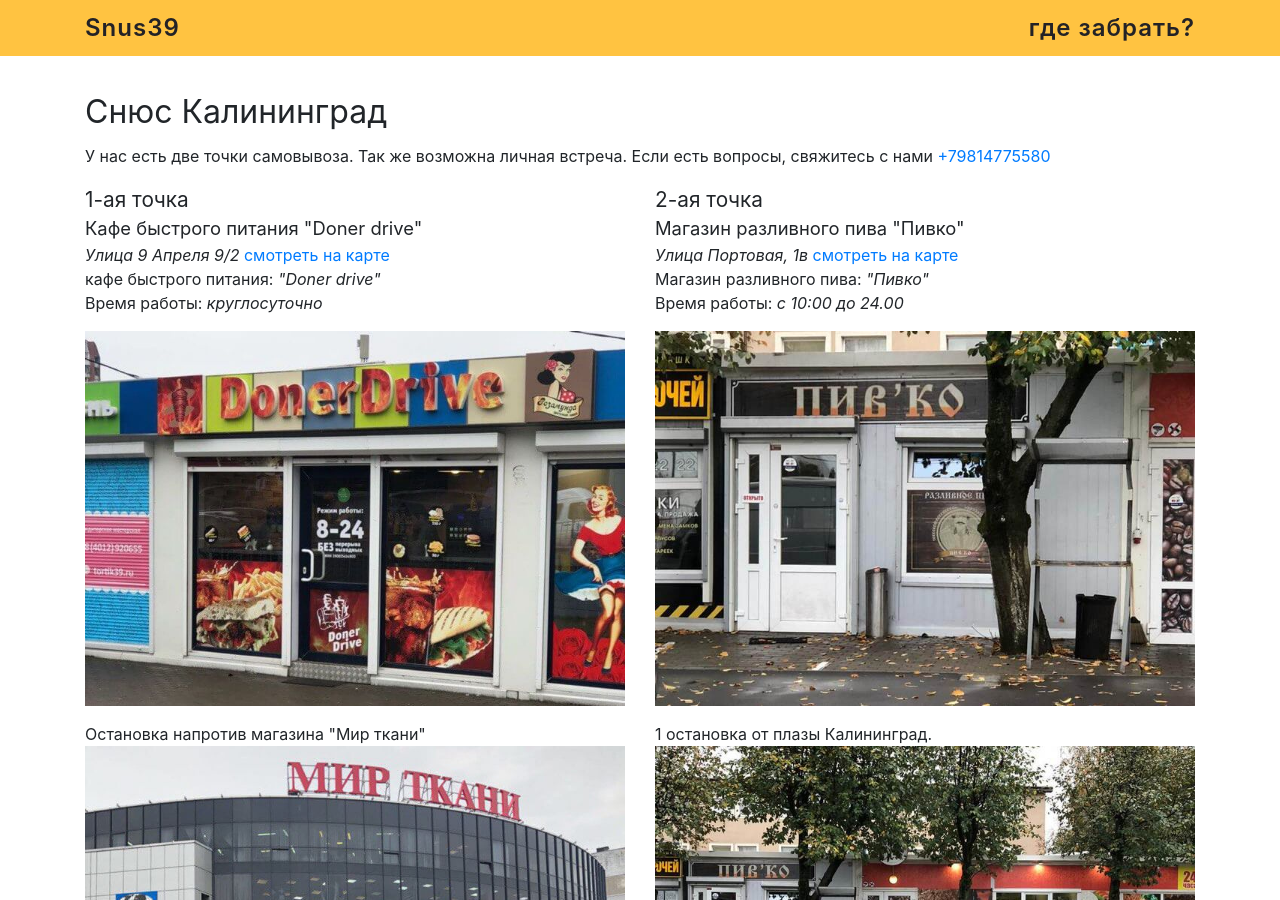
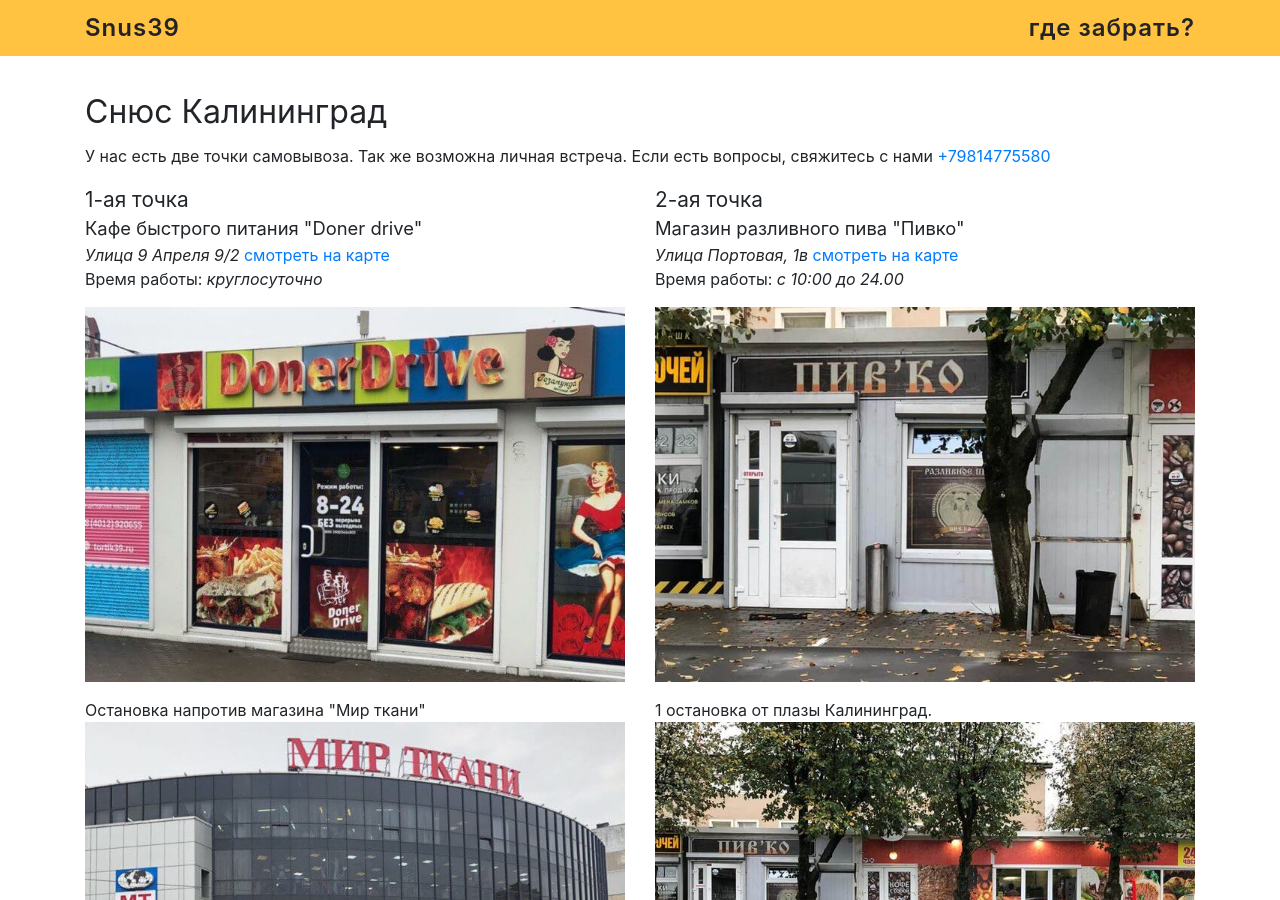
Before and after one commit to snus39/snus39.github.io, a Jekyll site: the page built from snus-kaliningrad.md, in a window 1280 px wide and 900 px high. Built offline with Jekyll 4.4.1, drawn with Linux system fonts in a browser that asks for light colours.

Commit message:
little fix kaliningrad page

```diff
--- a/_layouts/snus-kalin.html
+++ b/_layouts/snus-kalin.html
@@ -12,7 +12,6 @@
 					<h2>1-ая точка</h2>
 					<p class="lead">Кафе быстрого питания "Doner drive"</p>
 					<p><em>Улица 9 Апреля 9/2</em> <a class="link-map" href="#map">смотреть на карте</a><br>
-						кафе быстрого питания: <em>"Doner drive"</em><br>
 						Время работы: <em>круглосуточно</em></p>
 						<img src="img/kaliningrad/fast-food.jpg" alt="Забрать снюс в кафе быстрого питания «Doner drive»">
 						<span>Остановка напротив магазина "Мир ткани"</span>
@@ -28,7 +27,6 @@
 					<h2>2-ая точка</h2>
 					<p class="lead">Магазин разливного пива "Пивко"</p>
 					<p><em>Улица Портовая, 1в</em> <a class="link-map" href="#map2">смотреть на карте</a><br>
-						Магазин разливного пива: <em>"Пивко"</em><br>
 						Время работы: <em>с 10:00 до 24.00</em></p>
 						<img src="img/kaliningrad/snus-kaliningrad-kupit.jpeg" alt="Купить снюс в Калининграде в магазине Пивко">
 						<span>1 остановка от плазы Калининград.</span>
```
